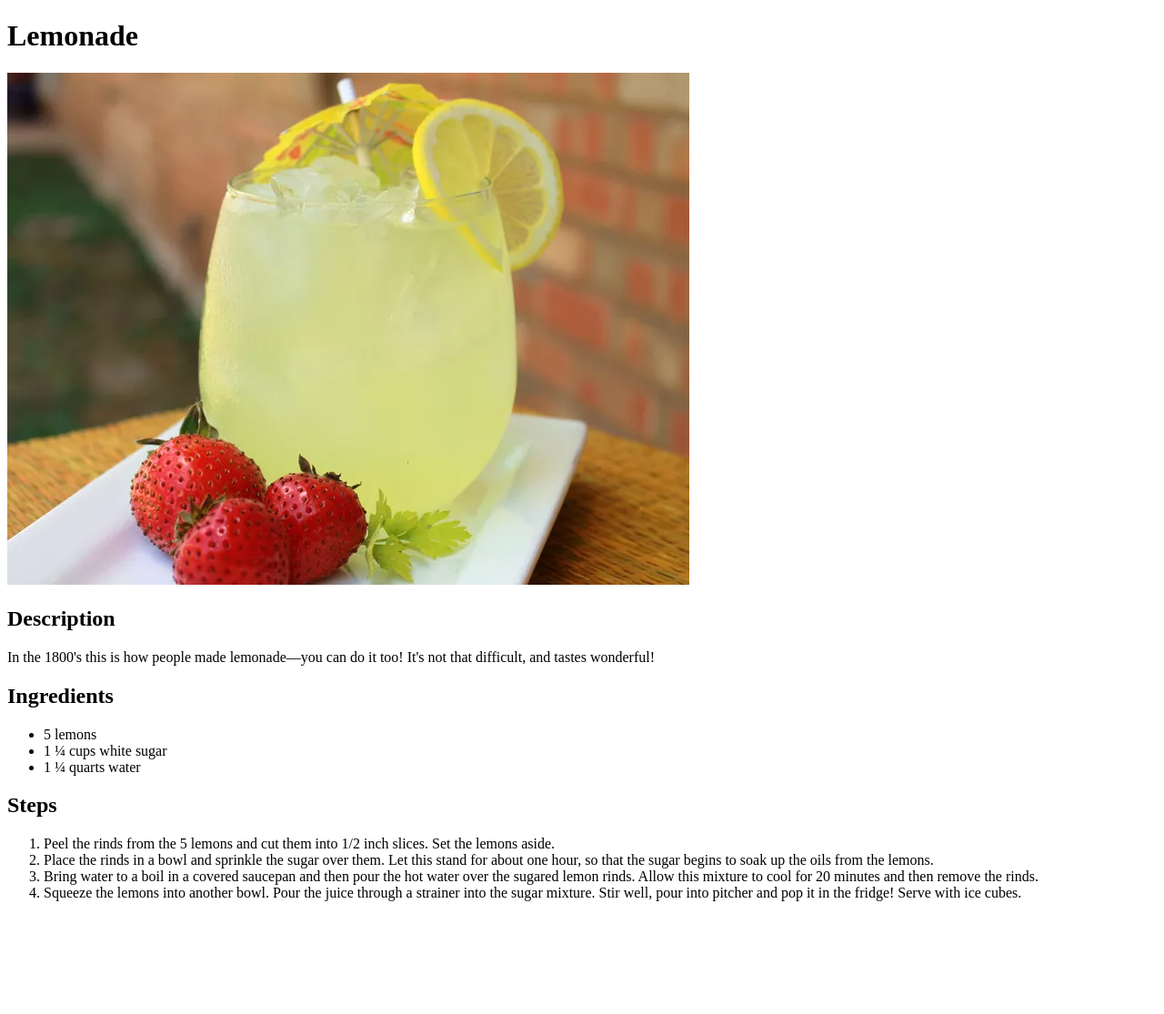
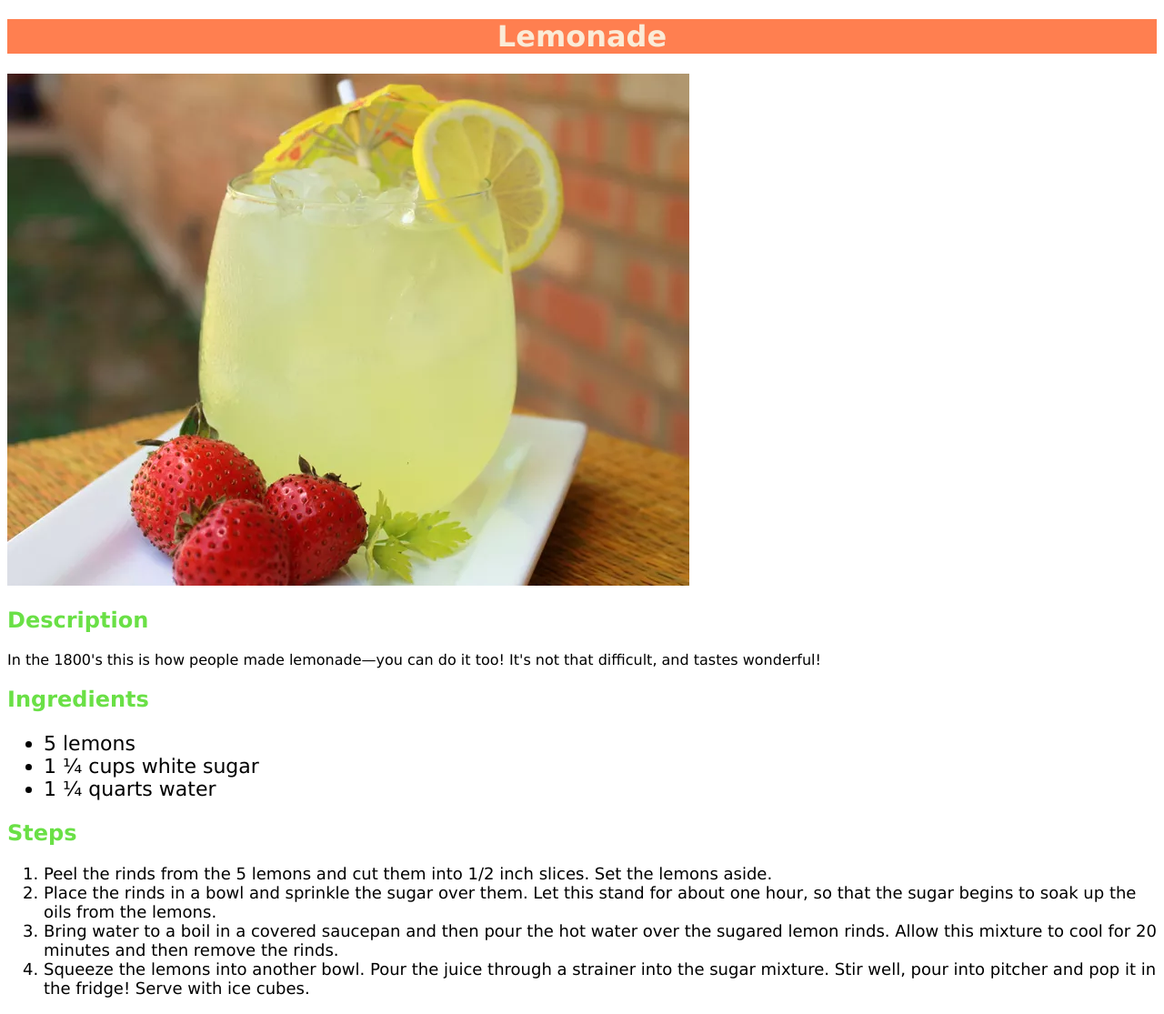
Before and after one commit to EthanM317/odin-recipes, a plain HTML site: page recipes/lemonade.html in a window 1280 px wide. Shown: the whole page at 91% size. Before the commit the page ends 1007 px from the top, so only its background shows below. Drawn offline with Linux system fonts and the light colour scheme.

Commit message:
added basic css to site

```diff
--- a/recipes/lemonade.html
+++ b/recipes/lemonade.html
@@ -1,7 +1,9 @@
 <!DOCTYPE html>
 <html lang="en">
     <head>
+        <link rel="stylesheet" href="../styles.css">
         <meta charset="UTF-8">
+        <title>Lemonade</title>
     </head>
     <body>
         <h1>Lemonade</h1>
@@ -9,13 +11,13 @@
         <h2>Description</h2>
         <p>In the 1800's this is how people made lemonade—you can do it too! It's not that difficult, and tastes wonderful!</p>
         <h2>Ingredients</h2>
-        <ul>
+        <ul class="ingredients">
             <li>5 lemons</li>
             <li>1 ¼ cups white sugar</li>
             <li>1 ¼ quarts water</li>
         </ul>
         <h2>Steps</h2>
-        <ol>
+        <ol class="steps">
             <li>Peel the rinds from the 5 lemons and cut them into 1/2 inch slices. Set the lemons aside. </li>
             <li>Place the rinds in a bowl and sprinkle the sugar over them. Let this stand for about one hour, so that the sugar begins to soak up the oils from the lemons. </li>
             <li>Bring water to a boil in a covered saucepan and then pour the hot water over the sugared lemon rinds. Allow this mixture to cool for 20 minutes and then remove the rinds. </li>
--- /dev/null
+++ b/styles.css
@@ -0,0 +1,26 @@
+* {
+    font-family: Verdana, Geneva, Tahoma, sans-serif;
+}
+
+h1 {
+    background-color: rgb(255, 127, 80);
+    color: antiquewhite;
+    text-align: center;
+}
+
+h2 {
+    color: rgb(106, 224, 70);
+}
+
+.ingredients {
+    font-size: 22px;
+}
+
+.steps{
+    font-size: 18px;
+
+}
+.recipes{
+    font-size: 28px;
+    color: rgb(80, 255, 215);
+}
```
Also changed, not shown: index.html (+2 -1 lines), recipes/pasta.html (+4 -2 lines), recipes/ramen.html (+4 -2 lines).
